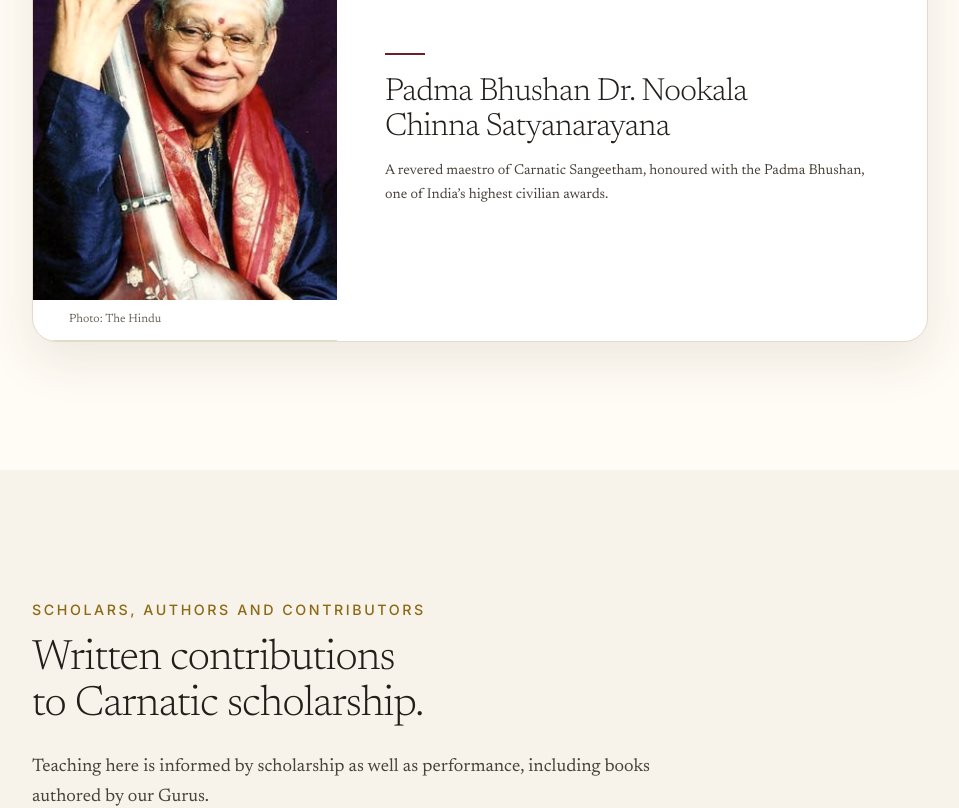
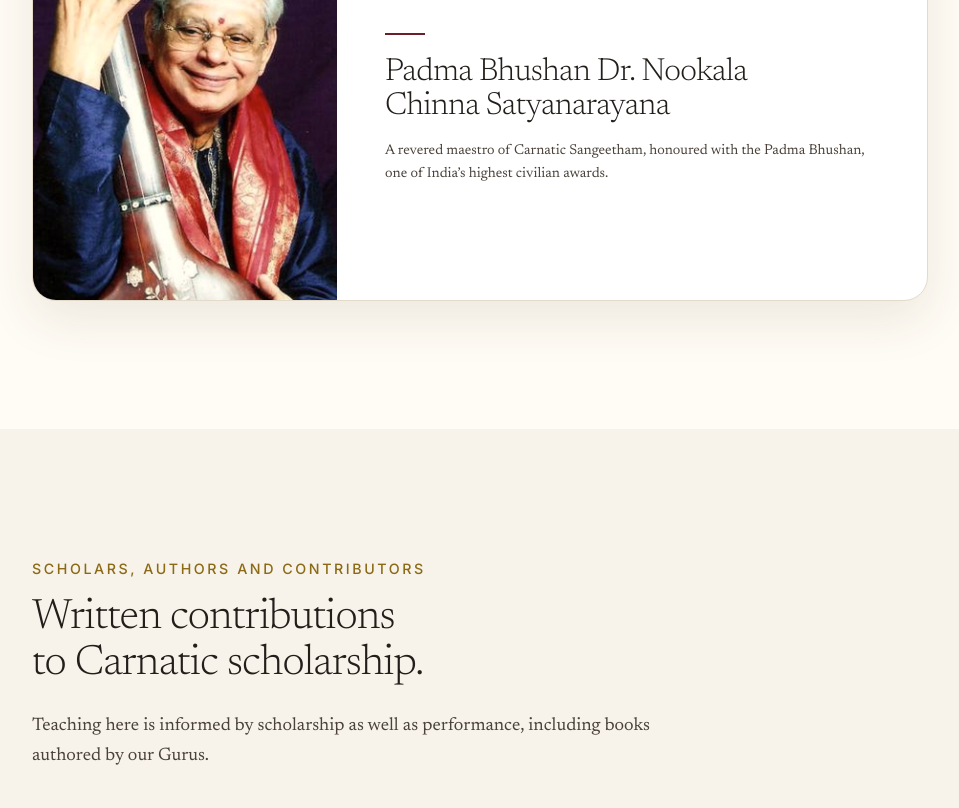
Before and after one commit to himacharan128/theraaga-web, a Next.js app: page /gurus in a window 1280 px wide. Shown: the part 1684-2492 px from the top of the page, without its empty margins (80-1039 px from the left). Built offline with nearby package versions, Linux system fonts and the light colour scheme.

Commit message:
Remove the 'Photo: The Hindu' credit line from the lineage card
The owner asked for it to be removed, so drop the photoCredit field from the
type and data as well as its rendering, leaving no unused credit plumbing.

```diff
--- a/src/components/sections/LineageCards.tsx
+++ b/src/components/sections/LineageCards.tsx
@@ -5,8 +5,8 @@ import type { LineageReference } from '@/content/seed'
  * The maestros the Gurus trained under, as cards.
  *
  * Each card is complete as TEXT: an accent rule, the name with its honorific,
- * and the client-approved note. A portrait, when an entry has one, sits with
- * its credit beneath it. There is no frame waiting to be filled, so an entry
+ * and the client-approved note. A portrait, when an entry has one, is added
+ * above or beside that. There is no frame waiting to be filled, so an entry
  * without a photograph is a finished card and not a card with something
  * missing.
  *
@@ -49,11 +49,6 @@ export function LineageCards({ entries }: { entries: LineageReference[] }) {
                 loading="lazy"
                 className="h-auto w-full"
               />
-              {entry.photoCredit ? (
-                <figcaption className="border-b border-border px-7 py-2.5 text-[0.75rem] text-text-muted md:px-9">
-                  Photo: {entry.photoCredit}
-                </figcaption>
-              ) : null}
             </figure>
           ) : null}
           <div
--- a/src/content/seed/teaching.ts
+++ b/src/content/seed/teaching.ts
@@ -30,11 +30,9 @@ export interface LineageReference {
    * Portrait, imported statically so next/image gets its intrinsic size and a
    * blur placeholder. Optional: an entry without one renders as a finished
    * text card. Usage rights for the photographs are unconfirmed; to drop them,
-   * remove the import, these fields and the `photo` line below.
+   * remove the import, this field and the `photo` line below.
    */
   photo?: StaticImageData
-  /** Who to credit under the photo, shown as "Photo: {photoCredit}". */
-  photoCredit?: string
 }
 
 export interface ScholarlyWork {
@@ -68,7 +66,6 @@ export const lineageReferences: LineageReference[] = [
     name: 'Nookala Chinna Satyanarayana',
     note: 'A revered maestro of Carnatic Sangeetham, honoured with the Padma Bhushan, one of India’s highest civilian awards.',
     photo: nookalaPhoto,
-    photoCredit: 'The Hindu',
   },
 ]
 
```
